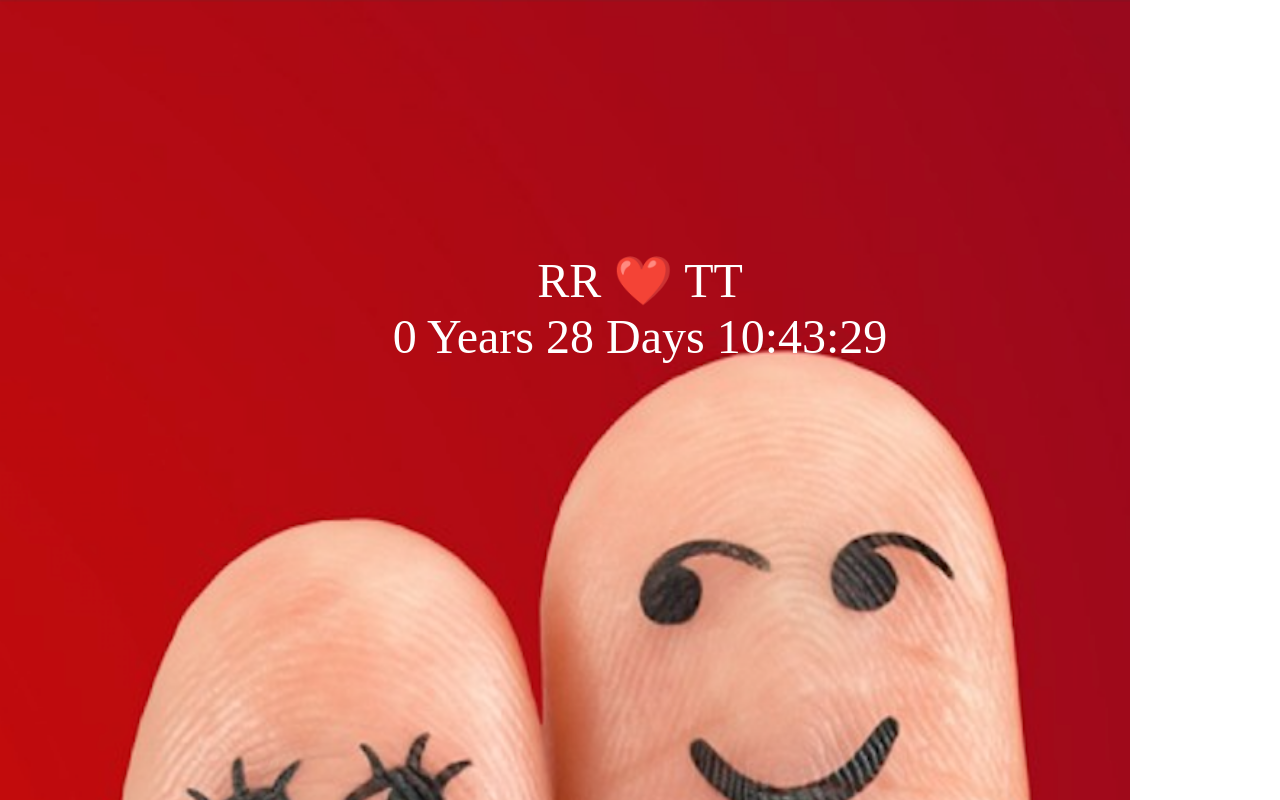
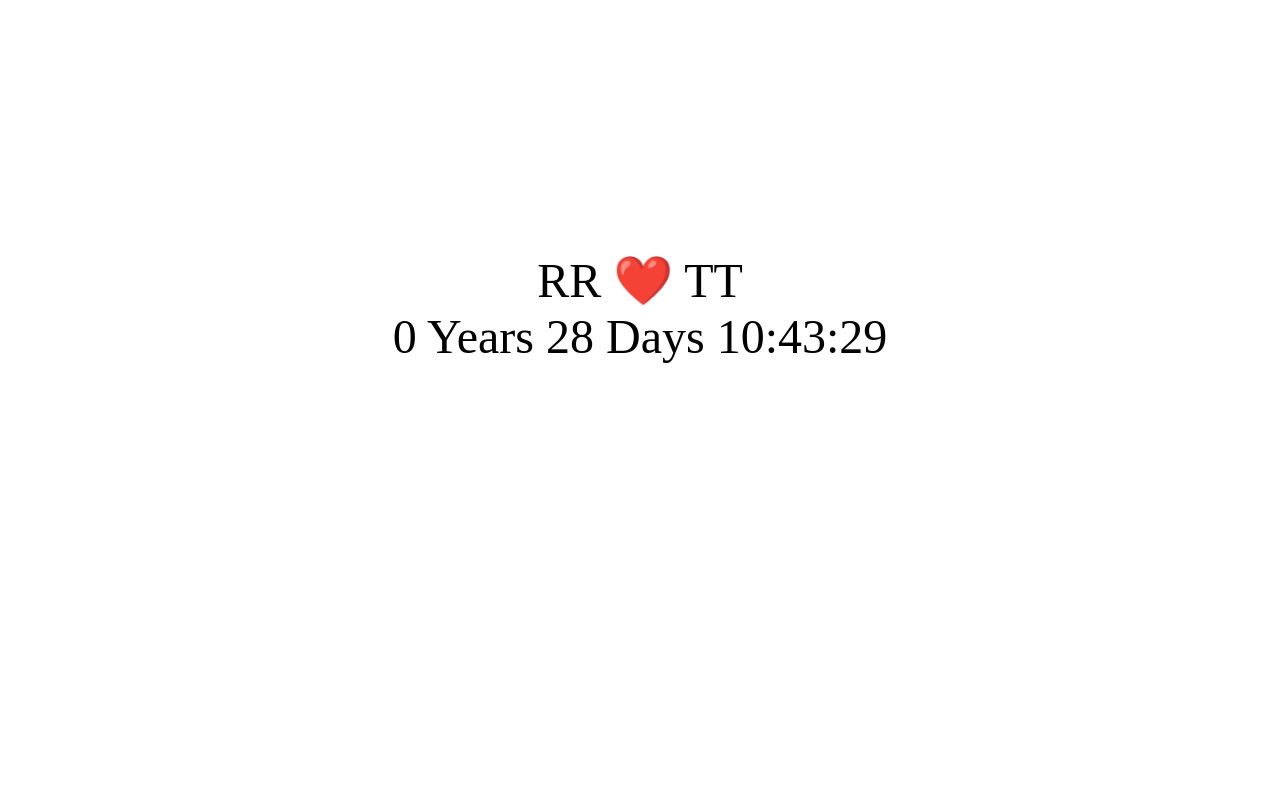
Before and after one commit to richiehe/richiehe.github.io, a plain HTML site: page index.html in a window 1280 px wide. Drawn offline with nearby package versions, Linux system fonts and the light colour scheme.

Commit message:
Revert "Add theme"
This reverts commit 86e5509815231e8e25fa9ff160b843f3ce120e1a.

```diff
--- a/index.html
+++ b/index.html
@@ -7,18 +7,11 @@
     <script src="https://ajax.aspnetcdn.com/ajax/jQuery/jquery-3.4.1.min.js"></script>
 </head>
 <style>
-    body {
-        background-image: url('./pics/love_mobile.png');
-        background-repeat: no-repeat;
-        background-size: 1130px 2436px;
-    }
-
     #middle {
         width: 100%;
         text-align: center;
         font-size: -webkit-xxx-large;
         margin-top: 20%;
-        color: white;
     }
 </style>
 
```
Also changed, not shown: pics/love.jpg (deleted), pics/love_mobile.png (deleted).
